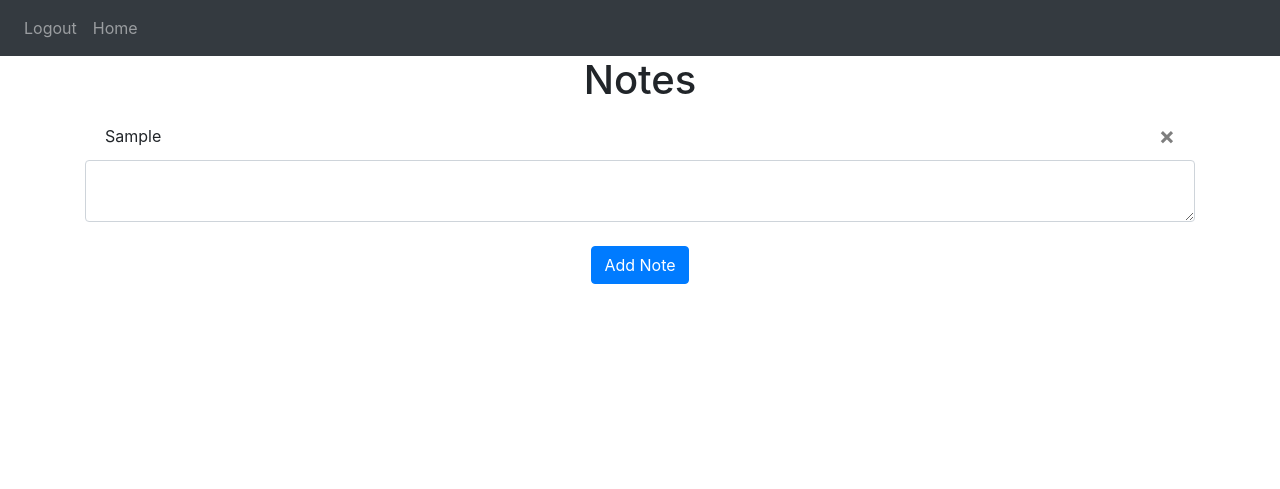
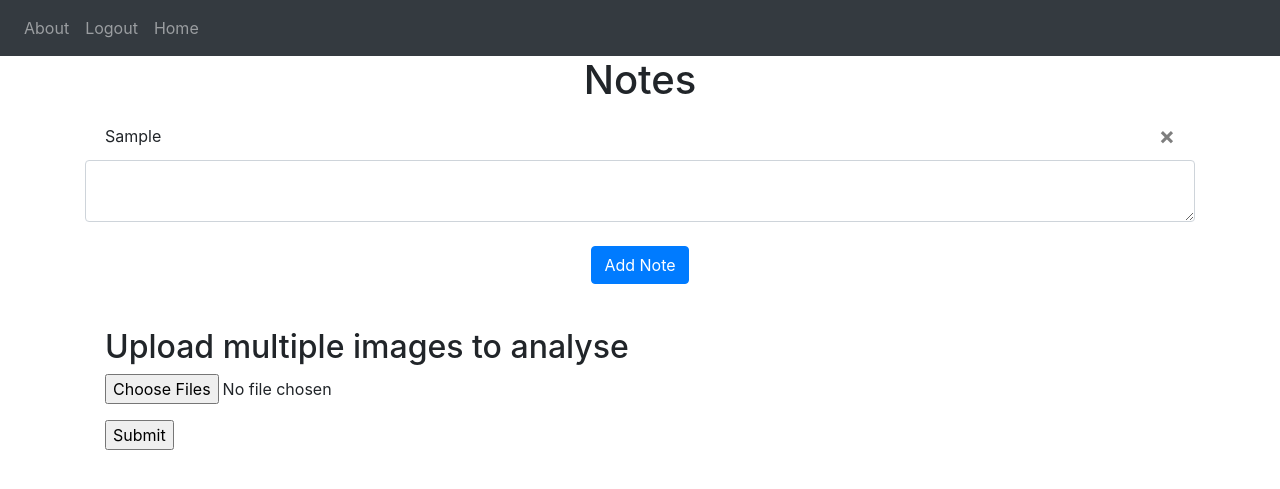
Before and after one commit to Ethiopian-boy/Medical-Image-Analysis, a Flask app: page / in a window 1280 px wide. Shown: the top 489 px of the page. Run offline with Flask 3, Linux system fonts and the light colour scheme; a user stored in the database is signed in; tables that the repository leaves empty hold one stand-in row (values such as "Sample post").

Commit message:
upload, add note and delete note

```diff
--- a/webapp/__init__.py
+++ b/webapp/__init__.py
@@ -6,12 +6,16 @@ from flask_login import LoginManager
 
 db = SQLAlchemy()
 
+UPLOAD_FOLDER = 'static/uploads/'
+
 def create_app():
     app = Flask(__name__)
     app.config['SECRET_KEY']  = 'medical image analysis'
     app.config['SQLALCHEMY_DATABASE_URI'] = 'mysql://intellify:password@localhost/analysis'#mysql://username:password@server/db
     db.init_app(app)
     app.config['MYSQL_CURSORCLASS'] = 'DictCursor'
+    app.config['UPLOAD_FOLDER'] = UPLOAD_FOLDER
+
 
     from .views import views
     from .auth import auth
--- a/webapp/templates/base.html
+++ b/webapp/templates/base.html
@@ -19,10 +19,13 @@
             </button>
             <div class="navbar-collapse collapse" id="navbar">
                 <div class="navbar-nav">
-                    {% if user.is_authenticated %}
+                    {% if current_user.is_authenticated %}
+                    <a class="nav-item nav-link" id="about" href="/about"><i class="fas fa-book-open"></i> About</a>
                     <a class="nav-item nav-link" id="logout" href="/logout"> Logout</a>
                     <a class="nav-item nav-link" id="home" href="/"> Home</a>
+
                     {% else  %}
+                    <a class="nav-item nav-link" id="about" href="/about"><i class="fas fa-book-open"></i> About</a>
                     <a class="nav-item nav-link" id="login" href="/login"> Login</a>
                     <a class="nav-item nav-link" id="signUp" href="/signup"> sign up</a>
                     {% endif %}
--- a/webapp/templates/home.html
+++ b/webapp/templates/home.html
@@ -1,7 +1,9 @@
 {% extends "base.html" %} {% block title %}Home{% endblock %} {% block content
 %}
+
 <h1 align="center">Notes</h1>
 <ul class="list-group list-group-flush" id="notes">
+  {% if user%}
   {% for note in user.notes %}
   <li class="list-group-item">
     {{ note.data }}
@@ -10,7 +12,9 @@
     </button>
   </li>
   {% endfor %}
+  {%endif%}
 </ul>
+
 <form method="POST">
   <textarea name="note" id="note" class="form-control"></textarea>
   <br />
@@ -18,4 +22,31 @@
     <button type="submit" class="btn btn-primary">Add Note</button>
   </div>
 </form>
+<br />
+
+<div style="padding:20px;">
+<h2>Upload multiple images to analyse</h2>
+<form method="post" action="/upload" enctype="multipart/form-data">
+    <dl>
+        <p>
+            <input type="file" name="files[]" multiple="true" autocomplete="off" required>
+        </p>
+    </dl>
+    <p>
+        <input type="submit" value="Submit">
+    </p>
+</form>
+
+{% if filenames %}
+    {% for filename in filenames %}
+        <div style="padding:20px;float:left;">
+            <img width="200" src="{{ url_for('views.display_image', filename=filename) }}">
+            <button type="button" class="close" onClick="deleteImage({{ filename }})>
+              <span aria-hidden="true">&times;</span>
+            </button>
+        </div>
+    {% endfor %}
+{% endif %}
+</div>
+
 {% endblock %}
--- a/webapp/views.py
+++ b/webapp/views.py
@@ -1,8 +1,11 @@
-from flask import Blueprint, render_template, request, flash, jsonify
+from flask import Blueprint, render_template, request, flash, jsonify, redirect, url_for
 from flask_login import login_required, current_user
 from .models import Note
 from . import db
 import json
+from werkzeug.utils import secure_filename
+import os
+from . import *
 
 views = Blueprint('views', __name__)
 
@@ -36,3 +39,53 @@ def delete_note():
             db.session.commit()
 
     return jsonify({})
+
+
+@views.route('/about')
+def about():
+    return render_template("about.html")
+
+
+ALLOWED_EXTENSIONS = set(['png', 'jpg', 'jpeg', 'gif'])
+
+
+def allowed_file(filename):
+    return '.' in filename and filename.rsplit('.', 1)[1].lower() in ALLOWED_EXTENSIONS
+
+
+#@views.route('/upload')
+#def upload_form():
+#    return render_template('upload.html')
+
+@views.route("/upload", methods=["POST", "GET"])
+@login_required
+def upload():
+    if 'files[]' not in request.files:
+        flash('No file selected')
+        return redirect(url_for("views.home"))
+    files = request.files.getlist('files[]')
+    file_names = []
+    for file in files:
+        if file and allowed_file(file.filename):
+            filename = secure_filename(file.filename)
+            file_names.append(filename)
+            from main import app
+            basedir = os.path.abspath(os.path.dirname(__file__))
+            file.save(os.path.join(basedir,
+                                   app.config['UPLOAD_FOLDER'], filename))
+        else:
+            flash('Allowed image types are -> png, jpg, jpeg, gif')
+            return redirect(request.url)
+
+    return render_template('home.html', filenames=file_names)
+
+
+@views.route('/display/<filename>')
+def display_image(filename):
+    print('display_image filename: ' + filename)
+    return redirect(url_for('static', filename='uploads/' + filename), code=301)
+
+@views.route('/delete-image', methods=['POST'])
+def delete_image(filename):
+    del(filename)
+    return redirect(url_for('static', filename='uploads/' + filename), code=301)
```
Also changed, not shown: webapp/templates/about.html (added, +11 -0 lines), webapp/templates/upload.html (added, +34 -0 lines), webapp/static/uploads/photo_2023-01-21_19-16-44.jpg (added).
